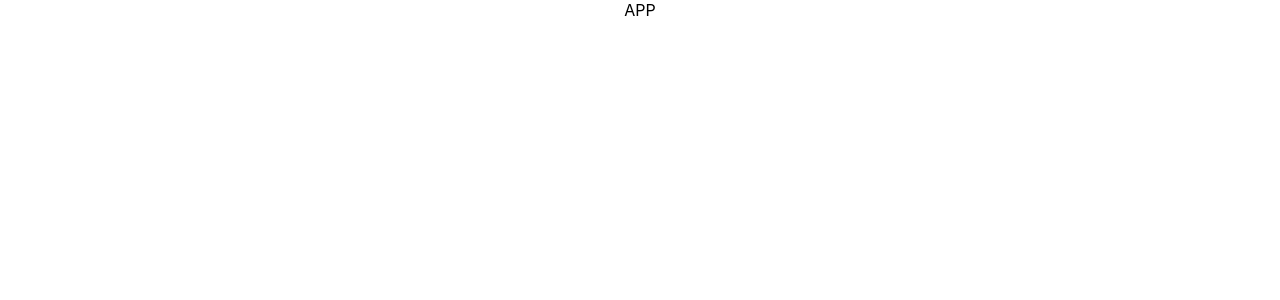
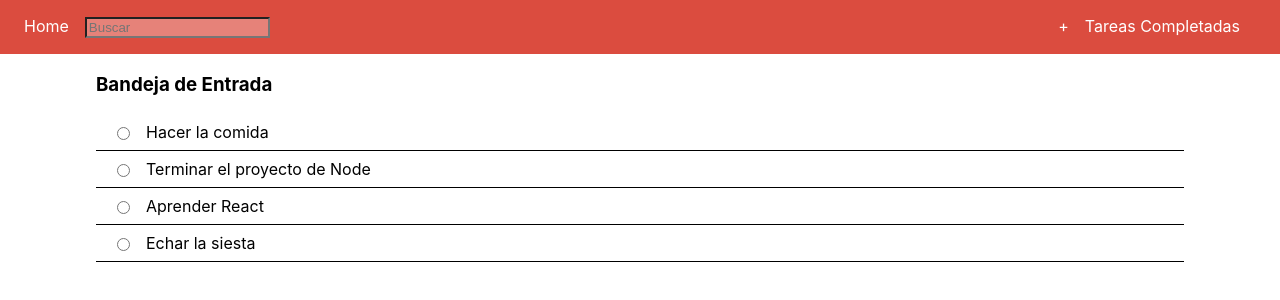
Before and after one commit to LGLizarribar/React_Todoist_App, a React (Create React App) app: page / in a window 1280 px wide. Shown: the top 300 px of the page. Built offline with nearby package versions, Linux system fonts and the light colour scheme.

Commit message:
FEAT: create todos, Card, Completed and MainList. User can handle todos

```diff
--- a/package.json
+++ b/package.json
@@ -9,7 +9,9 @@
     "node-sass": "^5.0.0",
     "react": "^17.0.2",
     "react-dom": "^17.0.2",
+    "react-router-dom": "^5.2.0",
     "react-scripts": "4.0.3",
+    "uuidv4": "^6.2.7",
     "web-vitals": "^1.1.1"
   },
   "scripts": {
--- a/src/App.jsx
+++ b/src/App.jsx
@@ -1,11 +1,62 @@
-import './App.scss';
+import { useState } from "react";
+import { BrowserRouter as Router, Switch, Route } from "react-router-dom";
+import { uuid } from 'uuidv4';
+import { Navbar, MainList, Completed } from "./components";
+import "./App.scss";
 
-function App() {
+const INITIAL_TODOS = [
+  {
+    id: '3b04f220-fd90-4cf5-8e6a-3da6694b6874',
+    title: 'Hacer la comida',
+  },
+  {
+    id: '83d001a2-1935-4d63-b3a2-49dd437a8d4f',
+    title: 'Terminar el proyecto de Node',
+  },{
+    id: '5b3a954b-22d3-4b1f-b933-4f6f3708010d',
+    title: 'Aprender React',
+  },{
+    id: '4b14843c-01e0-4092-9c09-e2fffb344d8b',
+    title: 'Echar la siesta',
+  },
+]
+
+const App = () => {
+  const [todos, setTodos] = useState(INITIAL_TODOS);
+  const [completed, setCompleted] = useState([]);
+
+  const completeTodo = (todoId) => {
+    const todo = todos.find((t) => t.id === todoId);
+    setCompleted([...completed, todo]);
+    const newTodos = todos.filter((t) => t.id !== todoId);
+    setTodos(newTodos);
+  }
+
+  const uncompleteTodo = completeId => {
+    const complete = completed.find((c) => c.id === completeId);
+    setTodos([...todos, complete]);
+    const newCompleted = completed.filter((c) => c.id !== completeId);
+    setCompleted(newCompleted);
+  }
+
   return (
-    <div className="app">
-      APP
-    </div>
+    <Router>
+      <div className="app">
+        <Navbar />
+
+        <Switch>
+          <Route
+            exact
+            path="/"
+            component={(props) => <MainList {...props} todos={todos} handleTodo={completeTodo}/>} />
+          <Route
+            exact
+            path="/completed"
+            component={(props) => <Completed {...props} completed={completed} handleTodo={uncompleteTodo}/>} />
+        </Switch>
+      </div>
+    </Router>
   );
-}
+};
 
 export default App;
--- a/src/App.scss
+++ b/src/App.scss
@@ -1,3 +1,3 @@
 .app {
-  text-align: center;
+
 }
--- /dev/null
+++ b/src/components/Card/Card.jsx
@@ -0,0 +1,17 @@
+import './Card.scss';
+
+const Card = (props) => {
+
+    const cardClick = () => {
+        props.handleTodo(props.item.id);
+    }
+
+    return (
+        <div className="card" onClick={cardClick}>
+                <input type="radio" />
+                <div>{props.item.title}</div>
+        </div>
+    )
+}
+
+export default Card;
--- /dev/null
+++ b/src/components/Card/Card.scss
@@ -0,0 +1,11 @@
+.card {
+    display: flex;
+    padding: 8px 16px;
+    cursor: pointer;
+    border-bottom: 1px solid black;
+
+    input {
+        margin-right: 16px;
+
+    }
+}
--- /dev/null
+++ b/src/components/Completed/Completed.jsx
@@ -0,0 +1,13 @@
+import {Card} from '../../components';
+import './Completed.scss';
+
+const Completed = (props) => {
+    return (
+        <div className="completed">
+            <h3>Completed TODO's</h3>
+            {props.completed.map(item => <Card key={item.id} item={item} handleTodo={props.handleTodo}/>)}
+        </div>
+    )
+}
+
+export default Completed;
--- /dev/null
+++ b/src/components/Completed/Completed.scss
@@ -0,0 +1,4 @@
+.completed {
+    width: 85%;
+    margin: 0 auto;
+}
--- /dev/null
+++ b/src/components/MainList/MainList.jsx
@@ -0,0 +1,13 @@
+import {Card} from '../../components';
+import './MainList.scss';
+
+const MainList = (props) => {
+    return (
+        <div className="mainList">
+            <h3>Bandeja de Entrada</h3>
+            {props.todos.map(item => <Card key={item.id} item={item} handleTodo={props.handleTodo}/>)}
+        </div>
+    )
+};
+
+export default MainList;
--- /dev/null
+++ b/src/components/MainList/MainList.scss
@@ -0,0 +1,4 @@
+.mainList {
+    width: 85%;
+    margin: 0 auto;
+}
--- /dev/null
+++ b/src/components/Navbar/Navbar.jsx
@@ -0,0 +1,29 @@
+import {Link} from 'react-router-dom';
+import './Navbar.scss';
+
+const Navbar = () => {
+    return (
+        <nav className="nav">
+            <div className="nav__left">
+                <ul>
+                    <li>
+                        <Link to="/">Home</Link>
+                    </li>
+                    <li>
+                        <input type="text" placeholder="Buscar"/>
+                    </li>
+                </ul>
+            </div>
+            <div className="nav__right">
+                <ul>
+                    <li>+</li>
+                    <li>
+                        <Link to="/completed">Tareas Completadas</Link>
+                    </li>
+                </ul>
+            </div>
+        </nav>
+    )
+}
+
+export default Navbar;
--- /dev/null
+++ b/src/components/Navbar/Navbar.scss
@@ -0,0 +1,32 @@
+.nav {
+    display: flex;
+    justify-content: space-between;
+    padding: 16px 24px;
+    background-color: #DB4C3F;
+    color: white;
+
+    ul, li {
+        padding: 0;
+        margin: 0;
+    }
+
+    ul {
+        display: flex;
+        list-style-type: none;
+    }
+
+    li {
+        margin-right: 16px;
+    }
+
+    input {
+        background-color: rgba(255, 255, 255, 0.3);
+        color: white;
+    }
+
+    a {
+        text-decoration: none;
+        color: inherit;
+    }
+
+}
--- /dev/null
+++ b/src/components/index.js
@@ -0,0 +1,11 @@
+import Navbar from './Navbar/Navbar';
+import MainList from './MainList/MainList';
+import Completed from './Completed/Completed';
+import Card from './Card/Card';
+
+export {
+    Navbar,
+    MainList,
+    Completed,
+    Card,
+}
```
Also changed, not shown: 1 other file (tests, documents, lock files or other folders).
